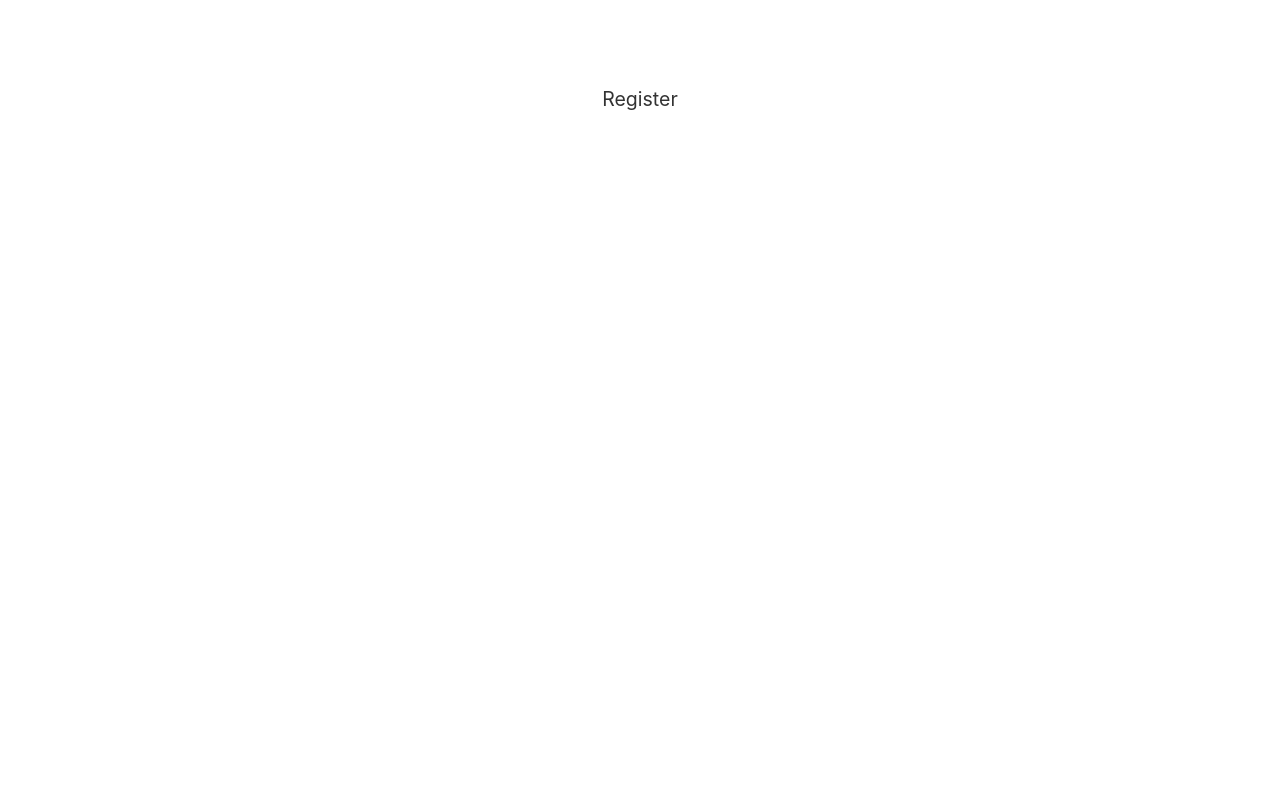
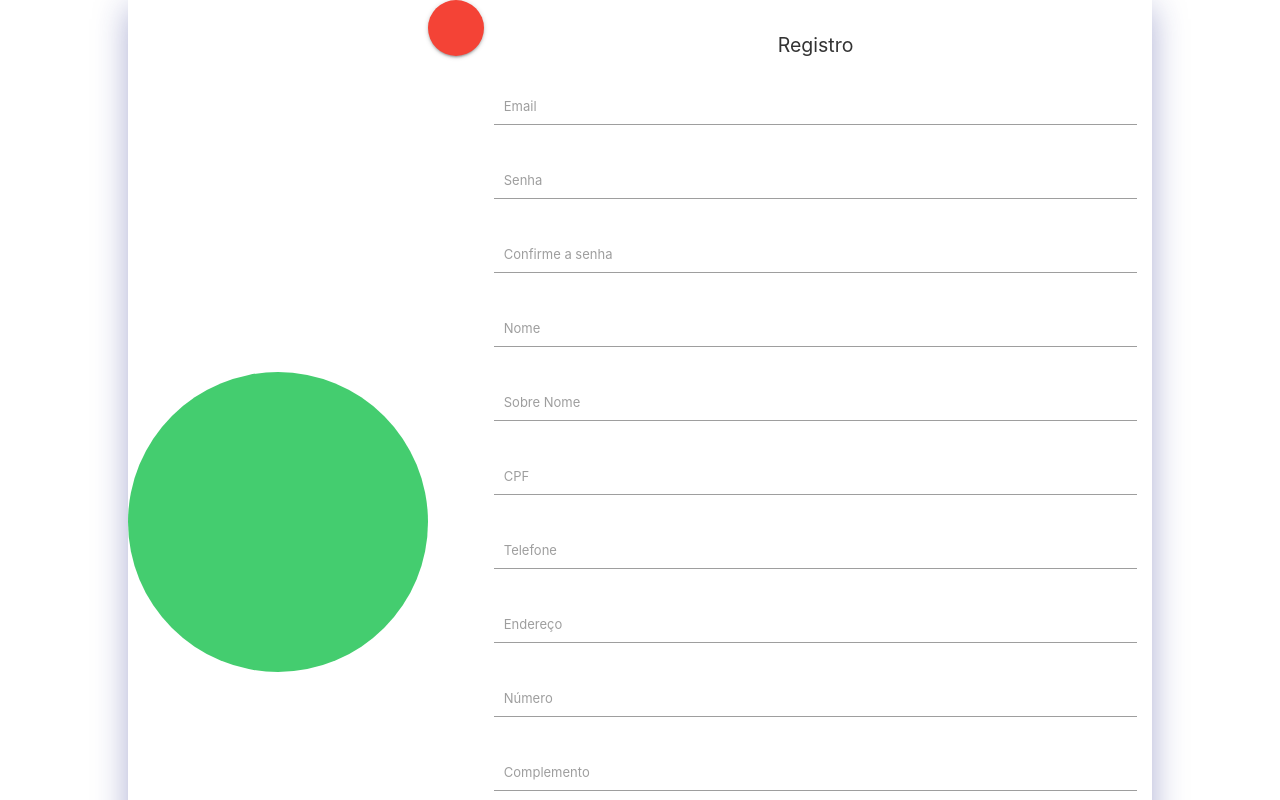
Before and after one commit to lipecouto/gnext.escola, a React (Create React App) app: page /register in a window 1280 px wide. Shown: the top 800 px of the page. Built offline with nearby package versions, Linux system fonts and the light colour scheme.

Commit message:
Registro e login em processo

```diff
--- a/package.json
+++ b/package.json
@@ -13,6 +13,7 @@
     "npm": "^9.5.0",
     "react": "^18.2.0",
     "react-dom": "^18.2.0",
+    "react-materialize": "^3.10.0",
     "react-router-dom": "^6.8.1",
     "react-scripts": "5.0.1",
     "sort-by": "^1.2.0",
--- a/src/App.js
+++ b/src/App.js
@@ -3,6 +3,7 @@ import * as React from 'react';
 import Global from './styles/global';
 import Login from './Pages/Login';
 import Register from './Pages/Register';
+import 'materialize-css';
 
 import { BrowserRouter as Router, Routes, Route, Link } from 'react-router-dom';
 function App() {
--- /dev/null
+++ b/src/Components/Avatar/index.jsx
@@ -0,0 +1,59 @@
+import styled from "styled-components";
+import { Button, Card, Row, Col } from 'react-materialize';
+
+export default function Avatar({ content }) {
+  return<> <AvatarContainer>
+
+        </AvatarContainer>
+        <FloatButtom
+                className="red"
+                icon
+                floating
+                large>
+
+              </FloatButtom>
+        </>;
+}
+const FloatButtom = styled(Button)`
+    position: relative;
+
+`
+
+const AvatarContainer = styled.div`
+    background-color: #44cd6f;
+    border-radius: 50%;
+    width: 300px;
+    height: 300px;
+
+    @media only screen and (min-width: 360px) {
+        width: 300px;
+        height: 300px;
+        align-self: center;
+      }
+
+    @media only screen and (min-width: 411px) {
+        width: 300px;
+        height: 300px;
+        align-self: center;
+    }
+
+    @media only screen and (min-width: 530px) {
+        width: 300px;
+        height: 300px;
+      }
+
+    @media only screen and (min-width: 768px) {
+        width: 300px;
+        height: 300px;
+    }
+
+    @media only screen and (min-width: 1024px) {
+        width: 300px;
+        height: 300px;
+      }
+
+    @media only screen and (min-width: 1280px) {
+        width: 300px;
+        height: 300px;
+      }
+`;
--- a/src/Components/Button/index.jsx
+++ b/src/Components/Button/index.jsx
@@ -14,10 +14,14 @@ const StyledButton = styled.button`
   color: white;
   cursor: pointer;
 
+
   &:hover{
     background-color: #44cd6f;
   }
+
   &:focus{
     background-color: #44cd6f;
   }
+
+
 `;
--- a/src/Components/Input/index.jsx
+++ b/src/Components/Input/index.jsx
@@ -1,7 +1,11 @@
 import styled from "styled-components";
 
-export default function Input({ type, placeholder }) {
-  return <StyledInput type={type} placeholder={placeholder} />;
+export default function Input({ type, placeholder, id, iconName }) {
+  return (
+    <InputDiv className="input-field col s6">
+      <StyledInput type={type} id={id}/>
+      <InputLabel htmlFor={id}>{placeholder}</InputLabel>
+    </InputDiv>);
 }
 
 const StyledInput = styled.input`
@@ -15,16 +19,17 @@ const StyledInput = styled.input`
   outline: none;
   color: #3c354e;
   font-size: 1rem;
-  font-weight: bold;
-  &:focus {
-    display: inline-block;
-    box-shadow: 0 0 0 0.2rem #b9abe0;
-    backdrop-filter: blur(12rem);
-    border-radius: 2rem;
-  }
-  &::placeholder {
-    color: #b9abe099;
-    font-weight: 100;
-    font-size: 1rem;
+  font-weight: normal;
+
+  &:focus{
+    box-shadow: none !important;
   }
 `;
+
+const InputDiv = styled.div`
+  width: 100%
+`
+
+const InputLabel = styled.label`
+  height: 10px;
+`
--- a/src/Pages/Login/index.jsx
+++ b/src/Pages/Login/index.jsx
@@ -17,8 +17,8 @@ const Login = () =>{
         <MainContainer>
             <WelcomeText>Welcome</WelcomeText>
             <InputContainer>
-                <Input type="text" placeholder="Email" />
-                <Input type="password" placeholder="Password" />
+                <Input type="text" placeholder="Email" id={'email'} className='validate'/>
+                <Input type="password" placeholder="Password" id={'password'} className='validate'/>
             </InputContainer>
             <ButtonContainer>
                 <Button content="Sign Up" />
--- a/src/Pages/Login/style.js
+++ b/src/Pages/Login/style.js
@@ -42,6 +42,7 @@ export const MainContainer = styled.div`
     width: 80vw;
     height: 80vh;
   }
+
   @media only screen and (min-width: 1024px) {
     width: 70vw;
     height: 50vh;
@@ -49,6 +50,7 @@ export const MainContainer = styled.div`
   @media only screen and (min-width: 1280px) {
     width: 80vw;
     height: 80vh;
+    padding: 0 20% 0 20%;
   }
 `;
 
--- a/src/Pages/Register/index.jsx
+++ b/src/Pages/Register/index.jsx
@@ -1,13 +1,39 @@
 import React from "react";
-import { Container, Box, BoxTitle } from "./style";
+import { Container,
+         Box,
+         BoxTitle,
+         RegisterContainer,
+         FormContainer } from "./style";
+import Avatar from "../../Components/Avatar";
+import Input from "../../Components/Input";
+
 
 export default function Register() {
   return (
     <Container>
-     <Box>
-        <BoxTitle>
-            Register
-        </BoxTitle>
+     <Box bgColor='white'>
+       <RegisterContainer>
+          <Avatar>
+
+          </Avatar>
+
+          <FormContainer>
+            <BoxTitle>Registro</BoxTitle>
+            <Input type="text" placeholder="Email" id={'email'} className='validate'/>
+            <Input type="text" placeholder="Senha" id={'pass'} className='validate'/>
+            <Input type="text" placeholder="Confirme a senha" id={'passConfirm'} className='validate'/>
+            <Input type="text" placeholder="Nome" id={'firstName'} className='validate'/>
+            <Input type="text" placeholder="Sobre Nome" id={'lastName'} className='validate'/>
+            <Input type="text" placeholder="CPF" id={'id'} className='validate'/>
+            <Input type="text" placeholder="Telefone" id={'phoneNumber'} className='validate'/>
+            <Input type="text" placeholder="Endereço" id={'adress'} className='validate'/>
+            <Input type="text" placeholder="Número" id={'AdressNumber'} className='validate'/>
+            <Input type="text" placeholder="Complemento" id={'adress2'} className='validate'/>
+            <Input type="text" placeholder="CEP" id={'adressCode'} className='validate'/>
+            <Input type="text" placeholder="Cidade" id={'city'} className='validate'/>
+            <Input type="text" placeholder="Estado" id={'state'} className='validate'/>
+          </FormContainer>
+       </RegisterContainer>
      </Box>
     </Container>
   );
--- a/src/Pages/Register/style.js
+++ b/src/Pages/Register/style.js
@@ -9,9 +9,10 @@ export const Container = styled.div`
   display: flex;
   flex-wrap: wrap;
   justify-content: center;
-  margin: ${px2vw(32)};
+  margin: ${px2vw(0)};
   max-width: 100%;
-
+  box-shadow: 0 8px 32px 0 rgb(31 38 135 / 37%);
+  height: 100%;
   @media (min-width: 1024px) {
     flex-wrap: nowrap;
   }
@@ -21,24 +22,55 @@ export const Box = styled.div`
   display: flex;
   width: ${px2vw(320, 320)};
   min-height: ${px2vw(200, 320)};
-  flex-direction: column;
-  padding: ${px2vw(20)};
-  margin: ${px2vw(20)};
+  padding-right: 5px;
+
   background-color: ${props => props.bgColor};
-  height: 100%;
+
 
   @media (min-width: 768px) {
-    width: ${px2vw(320, 768)};
-    min-height: ${px2vw(200, 768)};
-    height: 100%;
+    width: ${px2vw(1450)};
+    min-height: ${px2vw(200)};
   }
 
   @media (min-width: 1024px) {
-    width: ${px2vw(500)};
+    width: ${px2vw(1450)};
     min-height: ${px2vw(300)};
-    height: 100%;
+
   }
 `;
+
+export const RegisterContainer = styled.div`
+  display: flex;
+  flex-direction: row;
+  width: 100%;
+  justify-content: flex-start;
+
+  @media only screen and (min-width: 360px) {
+    justify-content: space-around;
+    flex-direction: column;
+  }
+
+  @media only screen and (min-width: 411px) {
+    justify-content: space-around;
+    flex-direction: column;
+  }
+
+  @media only screen and (min-width: 768px) {
+    justify-content: flex-start;
+    flex-direction: row;
+
+  }
+`
+
+export const FormContainer = styled.form`
+  width: 100%;
+  flex: 2;
+  padding: 10px;
+  display: flex;
+  flex-direction: column;
+  align-content: center;
+  box-sizing: inherit;
+`
 
 export const BoxTitle = styled.h3`
   color: #333;
--- a/src/styles/global.js
+++ b/src/styles/global.js
@@ -6,7 +6,7 @@ export const Global = createGlobalStyle`
     *{
         margin: 0;
         padding: 0;
-        height: 100vh;
+        height: auto;
         background-repeat: no-repeat;
         background-size: auto;
         box-sizing: border-box;
```
Also changed, not shown: 1 other file (tests, documents, lock files or other folders).
